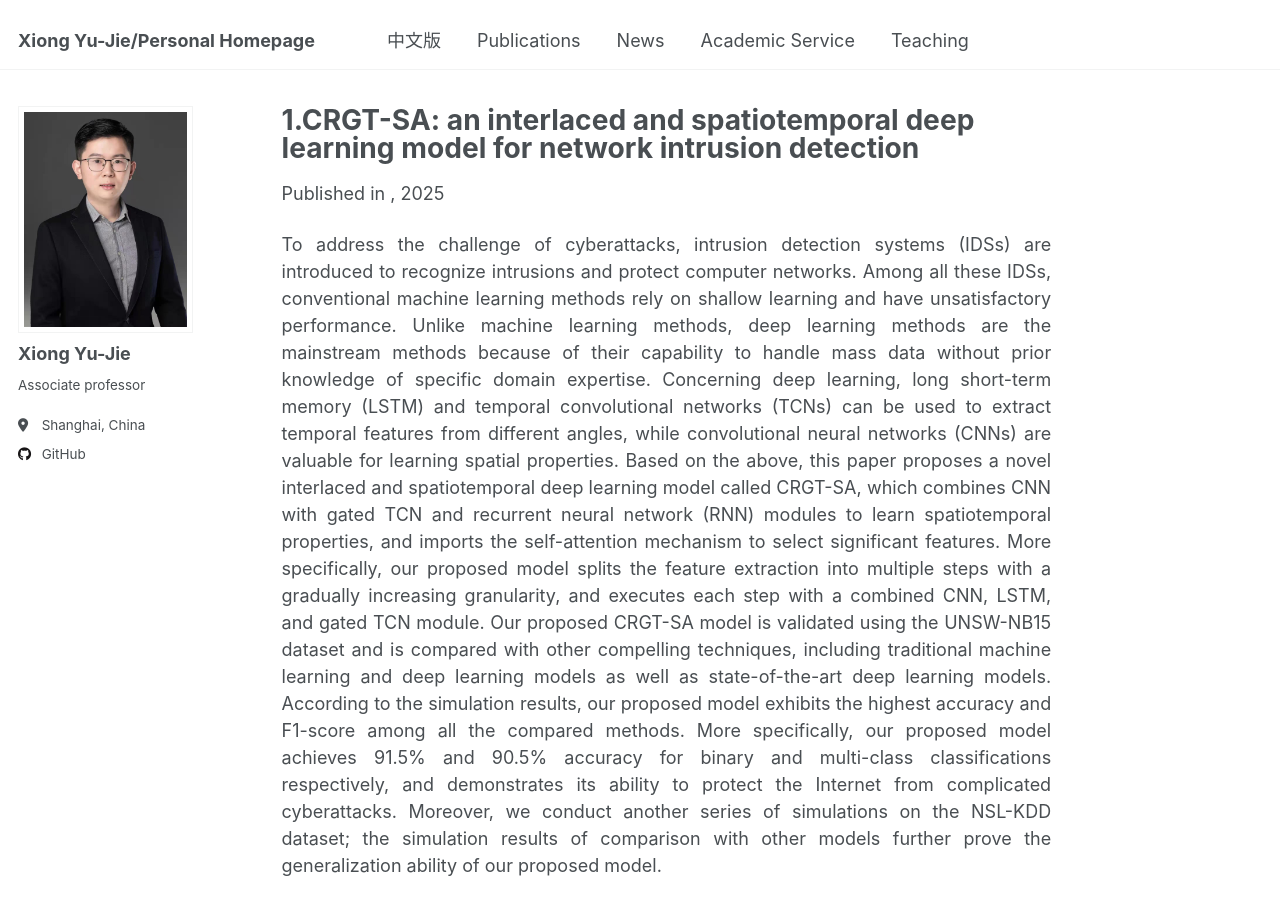
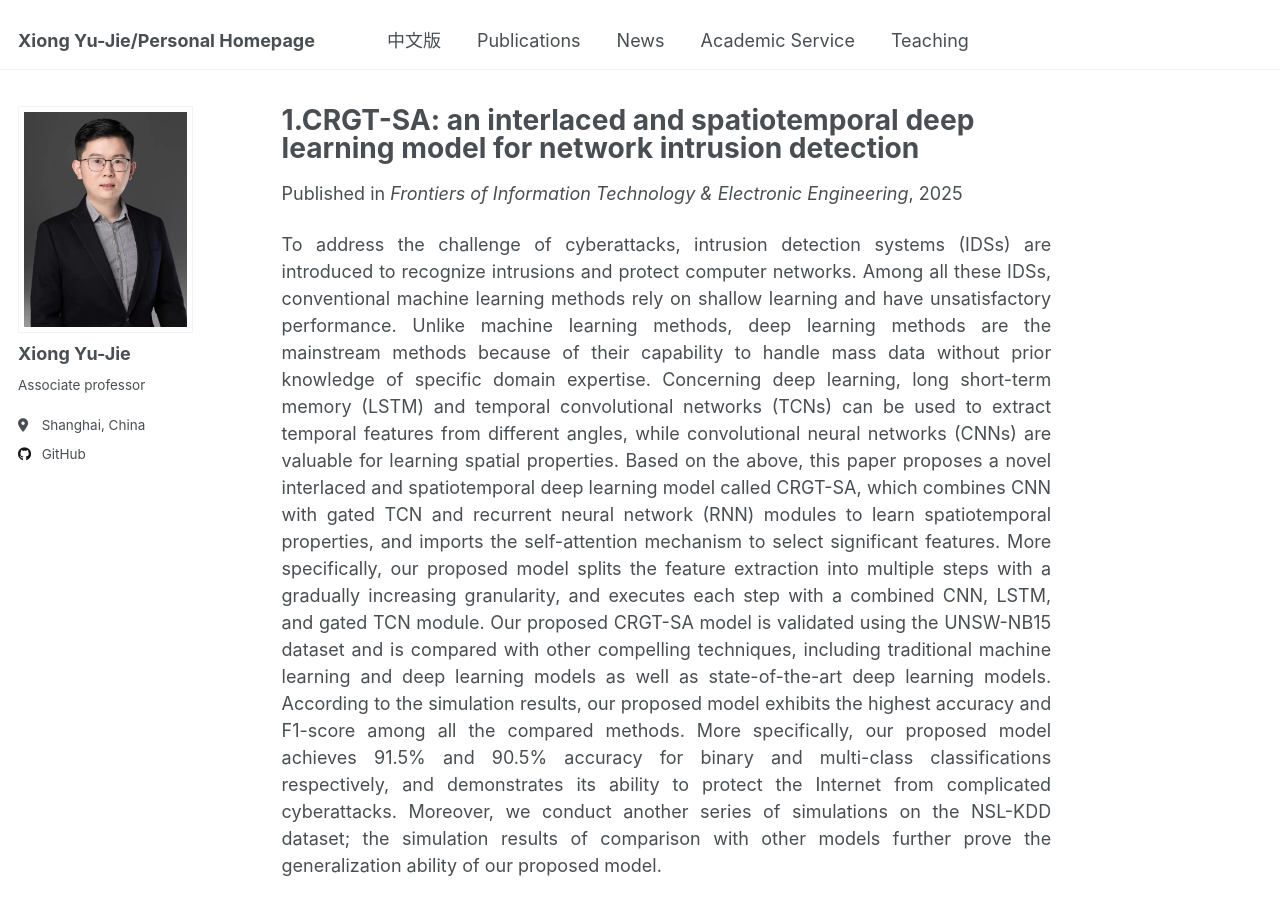
Before and after one commit to X-Lab-CN/introduce, a Jekyll site: the page built from _publications/2025-11-01-paper-title-number-1.md, in a window 1280 px wide and 900 px high. Built offline with Jekyll 4.4.1, drawn with Linux system fonts in a browser that asks for light colours.

Commit message:
Update 2025-11-01-paper-title-number-1.md

```diff
--- a/_publications/2025-11-01-paper-title-number-1.md
+++ b/_publications/2025-11-01-paper-title-number-1.md
@@ -5,7 +5,7 @@ category: 2025
 permalink: /publication/2025-11-01-paper-title-number-1
 excerpt: '<div style="text-align: justify;">This paper proposes CRGT-SA, a novel spatiotemporal deep learning model that integrates CNN, LSTM, gated TCN, and a self-attention mechanism for intrusion detection. Experiments on the UNSW-NB15 and NSL-KDD datasets demonstrate its superior accuracy, F1-score, and generalization capability compared to existing methods.</div>'
 date: 2025-11-01
-venue: ''
+venue: 'Frontiers of Information Technology & Electronic Engineering'
 paperurl: 'http://xiongyujie.cn/files/CRGT_SA_an_interlaced_and_spatiotemporal_deep_learning_model_for_network_intrusion_detection.pdf'
 citation: '<br/><div style="text-align: justify;">CRGT-SA: an interlaced and spatiotemporal deep learning model for network intrusion detection, J. C, W.-X. L, X.-H. Q, W.-J. L, Y.-J. X, Frontiers of Information Technology & Electronic Engineering, 2025, 26.7: 1115--1130.</div>'
 ---
```
